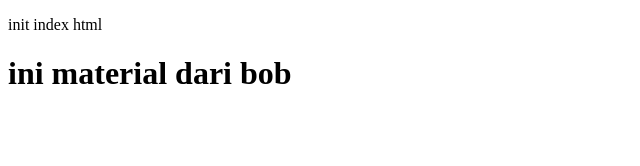
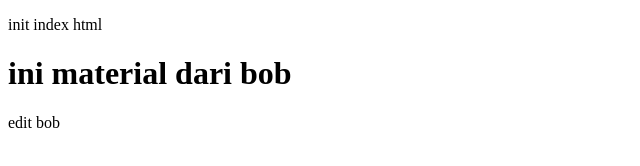
Before and after one commit to rendipilot/testing-api, a plain HTML site: page index.html in a window 1280 px wide. Shown: the full height of the page, 0-640 px from the left. Drawn offline with Linux system fonts and the light colour scheme.

Commit message:
edit index.html bob

```diff
--- a/index.html
+++ b/index.html
@@ -8,5 +8,6 @@
 <body>
     <p>init index html</p>
     <h1>ini material dari bob</h1>
+    <p>edit bob</p>
 </body>
 </html>
```
